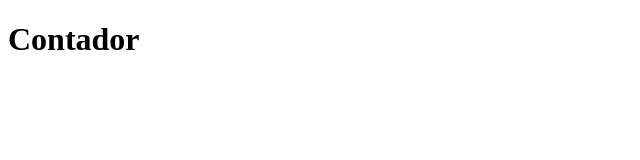
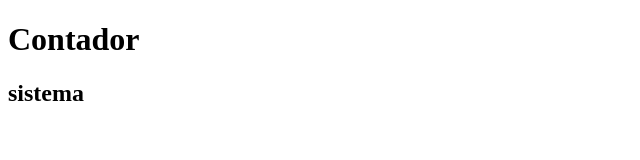
Before and after one commit to Ferchosena/html, a plain HTML site: page contador.html in a window 1280 px wide. Shown: the whole page, without its empty margins (0-640 px from the left). Drawn offline with Linux system fonts and the light colour scheme.

Commit message:
version 4

```diff
--- a/contador.html
+++ b/contador.html
@@ -7,5 +7,6 @@
 </head>
 <body>
     <h1>Contador</h1>
+    <h2>sistema</h2>
 </body>
 </html>
```
